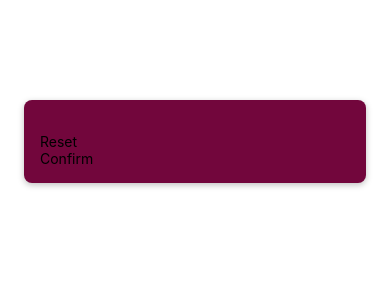
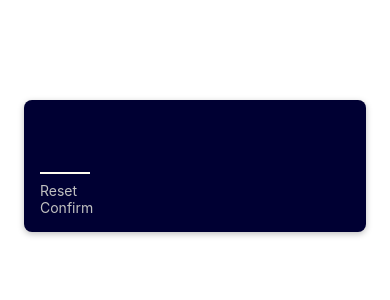
Before and after one commit to Charles-Rocke/GuessinGame, a React Native app: screen / in a window 390 px wide. Shown: the top 300 px of the page. Built offline with nearby package versions, Linux system fonts and the light colour scheme.

Commit message:
Added number only text input type

```diff
--- a/components/PrimaryButton.js
+++ b/components/PrimaryButton.js
@@ -1,11 +1,32 @@
-import { View, Text } from "react-native";
+import { View, Text, StyleSheet } from "react-native";
 
 function PrimaryButton({ children }) {
   return (
     <View>
-      <Text>{children}</Text>
+      <Text style={styles.textColor}>{children}</Text>
     </View>
   );
 }
 
+const styles = StyleSheet.create({
+  textColor: {
+    color: "#c0c0c0",
+  },
+  inputContainer: {
+    padding: 16,
+    marginHorizontal: 24,
+    marginTop: 100,
+    backgroundColor: "#000033",
+    borderRadius: 8,
+    // elevation: 8, android box shadow name
+    shadowColor: "black", // iOS uses shadowColor, shadowOffset, shadowRadius, shadowOpacity to create a shadow
+    shadowOffset: {
+      width: 0,
+      height: 2,
+    }, // determines where shadow is pushed
+    shadowRadius: 6, // size of the shadow
+    shadowOpacity: 0.25, // determines the strength of shadow
+  },
+});
+
 export default PrimaryButton;
--- a/screens/StartGameScreen.js
+++ b/screens/StartGameScreen.js
@@ -4,7 +4,14 @@ import PrimaryButton from "../components/PrimaryButton";
 function StartGameScreen() {
   return (
     <View style={styles.inputContainer}>
-      <TextInput />
+      {/* maxLength prop sets total number of enterable characters */}
+      <TextInput
+        style={styles.numberInput}
+        maxLength={2}
+        keyboardType="number-pad"
+        autoCapitalize="none"
+        autoCorrect={false}
+      />
       <PrimaryButton>Reset</PrimaryButton>
       <PrimaryButton>Confirm</PrimaryButton>
     </View>
@@ -16,7 +23,7 @@ const styles = StyleSheet.create({
     padding: 16,
     marginHorizontal: 24,
     marginTop: 100,
-    backgroundColor: "#72063c",
+    backgroundColor: "#000033",
     borderRadius: 8,
     // elevation: 8, android box shadow name
     shadowColor: "black", // iOS uses shadowColor, shadowOffset, shadowRadius, shadowOpacity to create a shadow
@@ -27,6 +34,17 @@ const styles = StyleSheet.create({
     shadowRadius: 6, // size of the shadow
     shadowOpacity: 0.25, // determines the strength of shadow
   },
+  numberInput: {
+    height: 50,
+    width: 50,
+    fontSize: 32,
+    borderBottomColor: "#FFFCF0",
+    borderBottomWidth: 2,
+    color: "#FFFCF0",
+    marginVertical: 8,
+    fontWeight: "bold",
+    textAlign: "center",
+  },
 });
 
 export default StartGameScreen;
```
